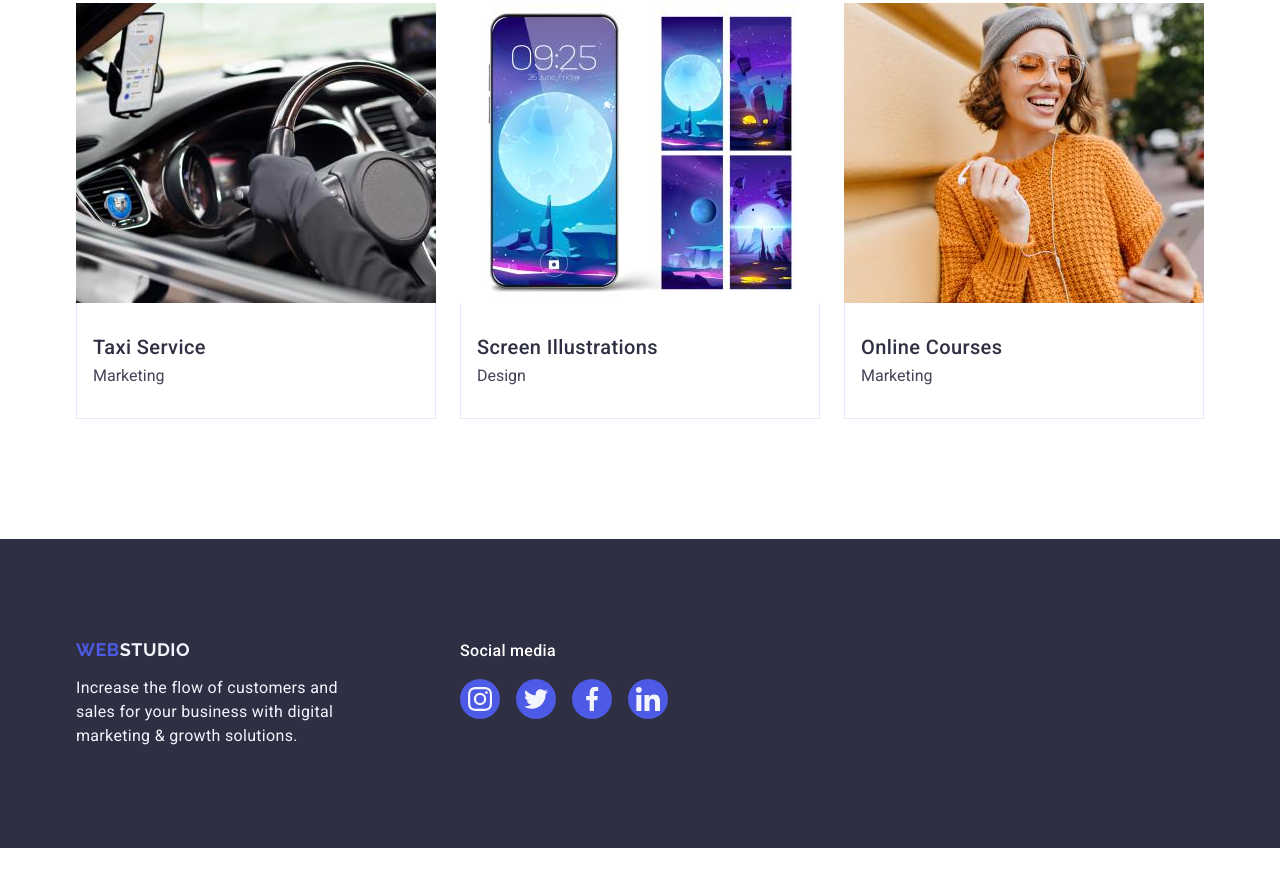
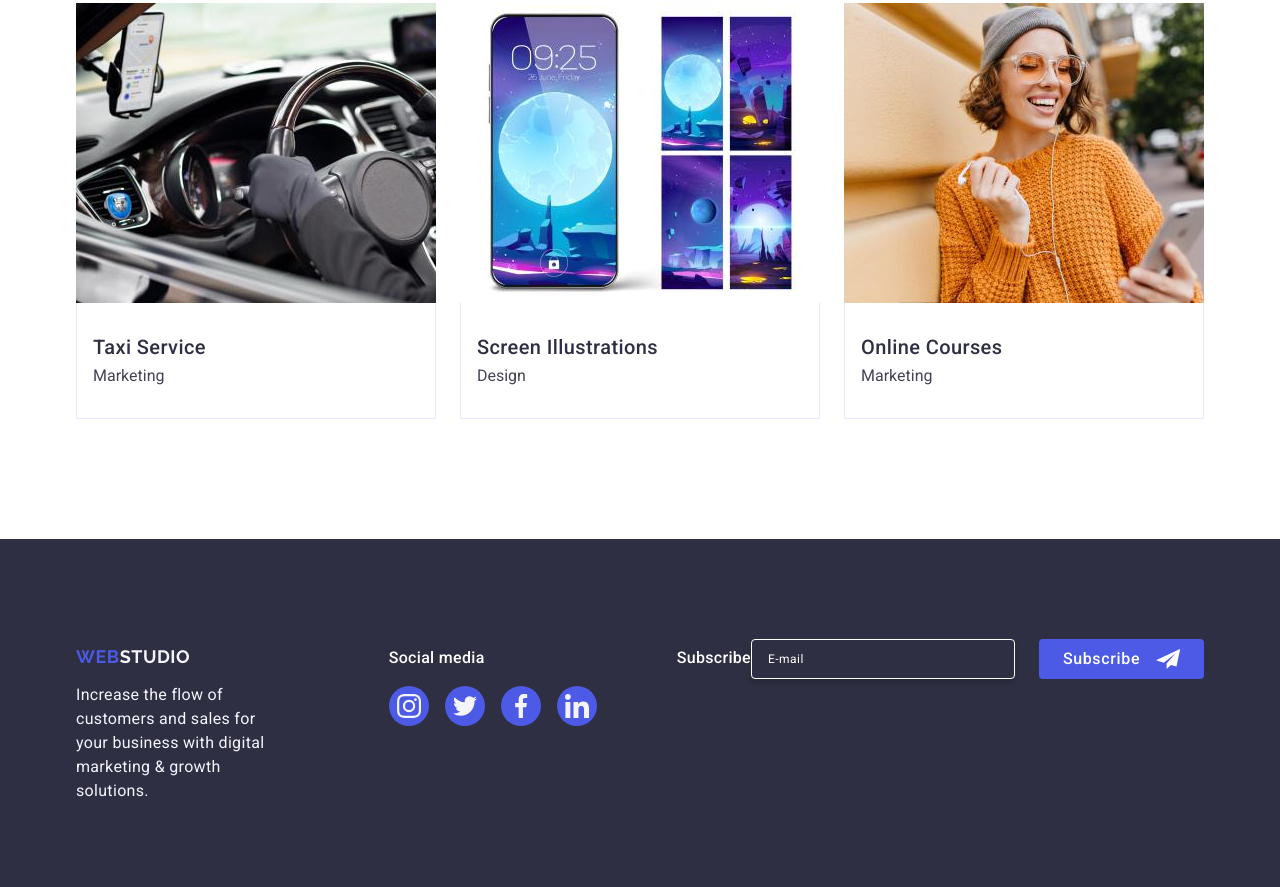
Before and after one commit to Piter30/goit-markup-05, a plain HTML site: page index.html in a window 1280 px wide. Shown: the part 2633-3520 px from the top of the page. Before the commit the page ends 3481 px from the top, so only its background shows below. Drawn offline with nearby package versions, Linux system fonts and the light colour scheme.

Commit message:
add footer form and styles

```diff
--- a/css/styles.css
+++ b/css/styles.css
@@ -510,3 +510,68 @@ p .section-our-portfolio-list-paragraph {
 .footer-icon-social-media {
   fill: var(--cloud);
 }
+
+input {
+  font-family: inherit;
+}
+
+.container-footer-subscribe {
+}
+
+.footer-subscribe-paragraph {
+  margin-bottom: 16px;
+  font-weight: 500;
+  font-size: 16px;
+  line-height: 1.5;
+  letter-spacing: 0.02em;
+  color: var(--white);
+  margin-left: 80px;
+}
+
+.footer-subscribe-form {
+  display: flex;
+  gap: 24px;
+}
+
+.footer-subscribe-form-label {
+}
+
+.footer-subscribe-form-input {
+  width: 264px;
+  height: 40px;
+  border: 1px solid var(--white);
+  background-color: transparent;
+  font-size: 12px;
+  line-height: 2;
+  letter-spacing: 0.04em;
+  padding-left: 16px;
+  border-radius: 4px;
+  box-shadow: 0px 4px 4px 0px rgba(0, 0, 0, 0.15);
+  color: var(--white);
+}
+
+.footer-subscribe-form-label input::placeholder {
+  color: var(--white);
+}
+
+.footer-subscribe-button {
+  min-width: 165px;
+  height: 40px;
+  display: flex;
+  justify-content: center;
+  align-items: center;
+  font-family: "Roboto", sans-serif;
+  font-size: 16px;
+  font-weight: 500;
+  line-height: 1.5;
+  letter-spacing: 0.04em;
+  color: var(--white);
+  cursor: pointer;
+  background-color: var(--iris);
+  border: none;
+  border-radius: 4px;
+}
+
+.footer-icon-subscribe {
+  margin-left: 16px;
+}
--- a/index.html
+++ b/index.html
@@ -471,6 +471,24 @@
             </li>
           </ul>
         </div>
+        <div class="container-footer-subscribe"></div>
+        <p class="footer-subscribe-paragraph">Subscribe</p>
+        <form class="footer-subscribe-form">
+          <label class="footer-subscribe-form-label">
+            <input
+              class="footer-subscribe-form-input"
+              type="email"
+              name="email"
+              placeholder="E-mail"
+            />
+          </label>
+          <button class="footer-subscribe-button" type="submit">
+            Subscribe
+            <svg class="footer-icon-subscribe" width="24" height="24">
+              <use href="./images/icons.svg#icon-send"></use>
+            </svg>
+          </button>
+        </form>
       </div>
     </footer>
   </body>
```
